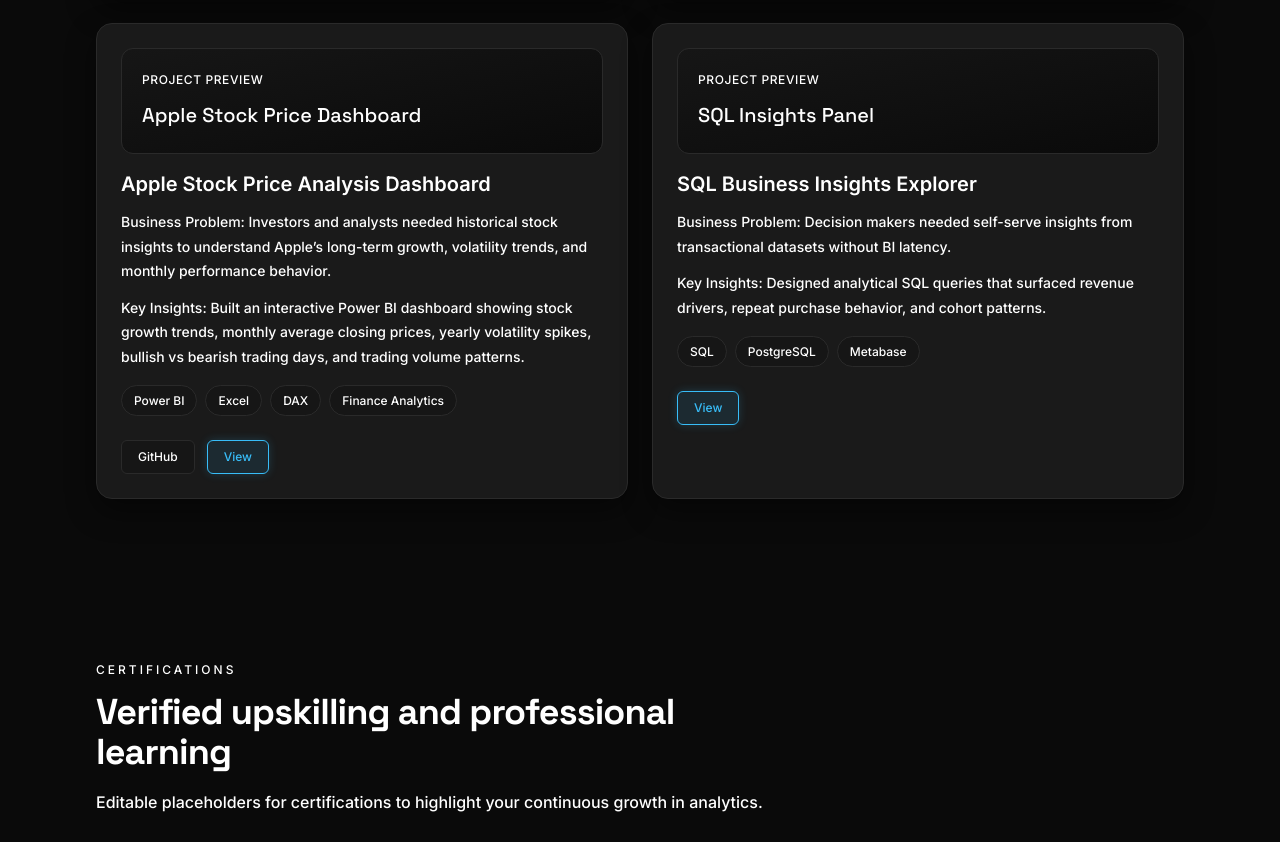
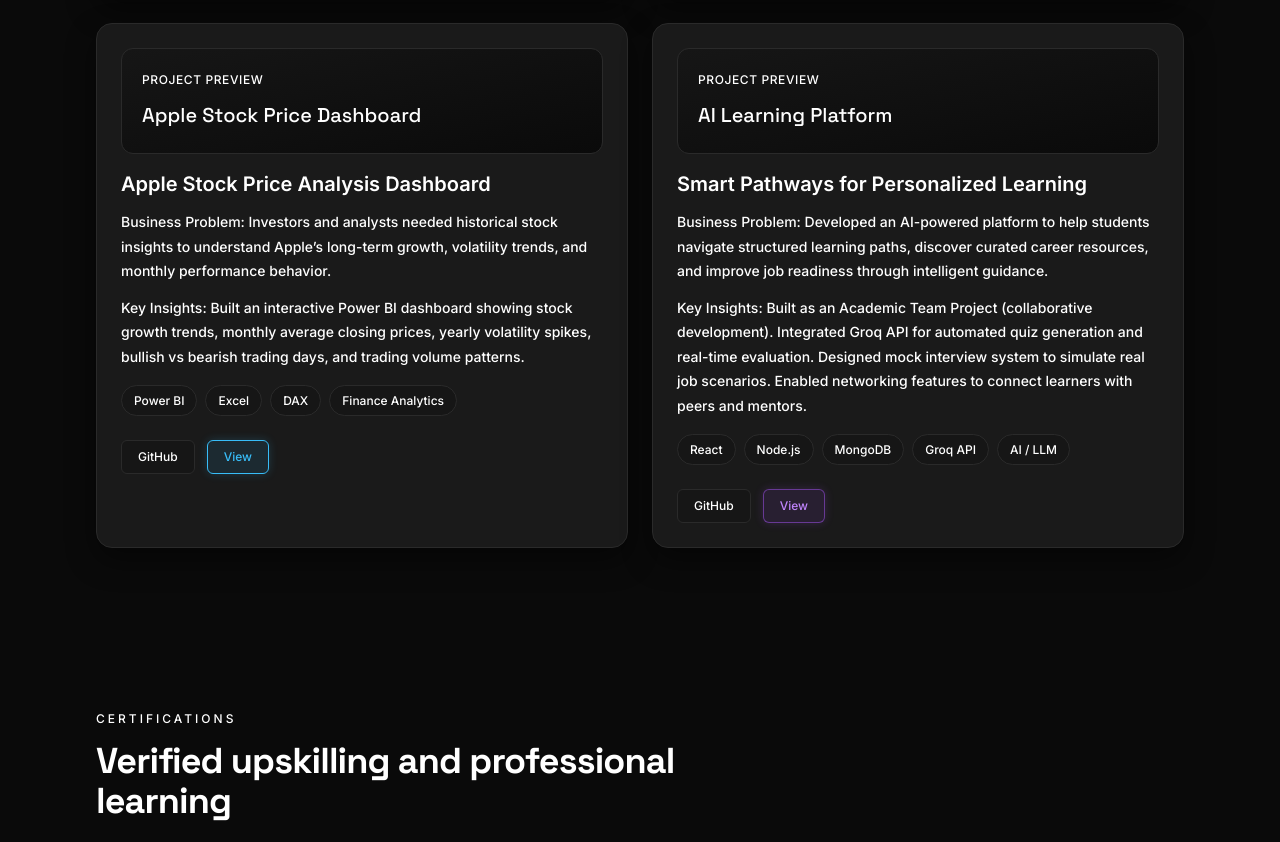
Before and after one commit to samhoon000/My-Portfolio, a React (Vite) app: page / in a window 1280 px wide. Shown: the part 2935-3777 px from the top of the page. Built offline with nearby package versions, Linux system fonts and the light colour scheme.

Commit message:
Fix project-4

```diff
--- a/src/components/projects-section.jsx
+++ b/src/components/projects-section.jsx
@@ -58,12 +58,23 @@ export function ProjectsSection() {
                   GitHub
                 </a>
               )}
+              {project.demoUrl && project.demoUrl !== '#' ? (
+                <a
+                  href={project.demoUrl}
+                  target="_blank"
+                  rel="noopener noreferrer"
+                  className={`inline-block rounded-md border px-4 py-2 text-xs font-medium transition focus-visible:outline-none focus-visible:ring-2 focus-visible:ring-offset-2 focus-visible:ring-offset-base ${project.themeClasses?.button || 'border-accent bg-accent/10 text-accent hover:bg-accent hover:text-base focus-visible:ring-accent shadow-[0_0_10px_rgba(56,189,248,0.2)] hover:shadow-[0_0_15px_rgba(56,189,248,0.4)]'}`}
+                >
+                  View
+                </a>
+              ) : (
                 <button
                   onClick={() => openModal(project)}
                   className={`rounded-md border px-4 py-2 text-xs font-medium transition focus-visible:outline-none focus-visible:ring-2 focus-visible:ring-offset-2 focus-visible:ring-offset-base ${project.themeClasses?.button || 'border-accent bg-accent/10 text-accent hover:bg-accent hover:text-base focus-visible:ring-accent shadow-[0_0_10px_rgba(56,189,248,0.2)] hover:shadow-[0_0_15px_rgba(56,189,248,0.4)]'}`}
                 >
                   View
                 </button>
+              )}
             </div>
           </article>
         ))}
--- a/src/data/portfolio-data.js
+++ b/src/data/portfolio-data.js
@@ -99,15 +99,19 @@ export const projects = [
     images: ['/Apple-Stock-1.png', '/Apple-Stock-2.png'],
   },
   {
-    title: 'SQL Business Insights Explorer',
-    problem: 'Decision makers needed self-serve insights from transactional datasets without BI latency.',
-    tools: ['SQL', 'PostgreSQL', 'Metabase'],
+    title: 'Smart Pathways for Personalized Learning',
+    problem: 'Developed an AI-powered platform to help students navigate structured learning paths, discover curated career resources, and improve job readiness through intelligent guidance.',
+    tools: ['React', 'Node.js', 'MongoDB', 'Groq API', 'AI / LLM'],
     insights:
-      'Designed analytical SQL queries that surfaced revenue drivers, repeat purchase behavior, and cohort patterns.',
-    imageLabel: 'SQL Insights Panel',
-    githubUrl: '#',
-    demoUrl: '#',
-    caseStudyUrl: '#',
+      'Built as an Academic Team Project (collaborative development). Integrated Groq API for automated quiz generation and real-time evaluation. Designed mock interview system to simulate real job scenarios. Enabled networking features to connect learners with peers and mentors.',
+    imageLabel: 'AI Learning Platform',
+    githubUrl: 'https://github.com/samhoon000/Career-Guidance.git',
+    demoUrl: 'https://skillquest-xwzr.onrender.com/',
+    themeClasses: {
+      cardHover: 'hover:border-purple-500/50',
+      button: 'border-purple-500/50 bg-purple-500/10 text-purple-400 hover:bg-purple-500 hover:text-white focus-visible:ring-purple-500 shadow-[0_0_10px_rgba(168,85,247,0.2)] hover:shadow-[0_0_15px_rgba(168,85,247,0.4)]',
+      imageHover: 'hover:border-purple-500/50 hover:shadow-[0_0_25px_rgba(168,85,247,0.25)]',
+    }
   },
 ]
 
```
Lines whose indentation alone changed are shown as unchanged.
